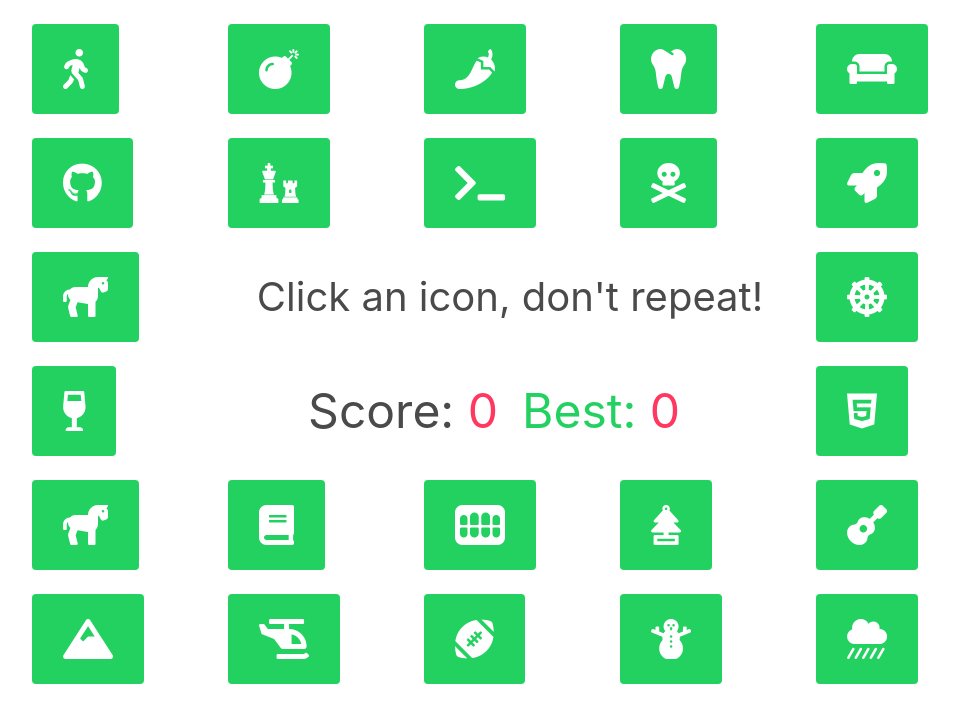
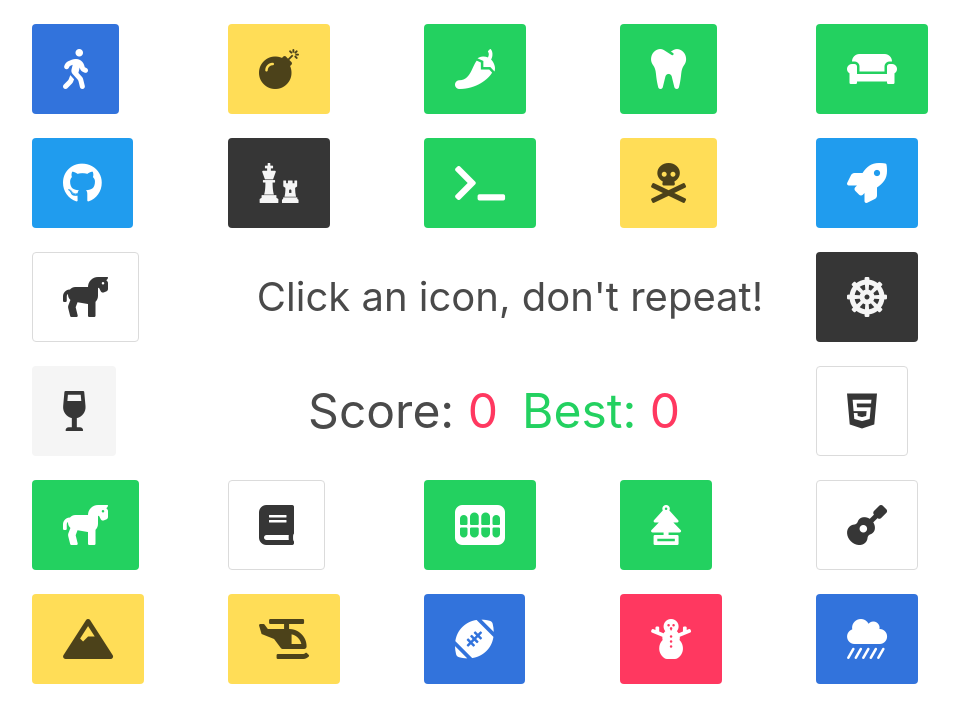
Before and after one commit to JasonSMacias/memory-game, a React (Create React App) app: page / in a window 1280 px wide. Shown: the top 722 px of the page, without its empty margins (130-1089 px from the left). Built offline with nearby package versions, Linux system fonts and the light colour scheme.

Commit message:
set up buttons to randomly be assigned a color

```diff
--- a/src/App.js
+++ b/src/App.js
@@ -28,9 +28,14 @@ class App extends Component {
     if (chosenList.includes(iconName)) {
       // reset score, re-populate icons
       const updatedIconsList = this.state.iconsList
-      .sort(() => 0.5 - Math.random());
+        .sort(() => 0.5 - Math.random());
+      console.log("updated icon list in if: "+updatedIconsList);
+      const updatedColors = this.state.iconColors
+        .sort(() => 0.5 - Math.random());
+        console.log("updated colors in if: "+updatedColors);
       this.setState({
         iconsList: updatedIconsList,
+        iconColors: updatedColors,
         score: 0,
         chosen: [],
         active: "modal is-active",
@@ -47,8 +52,11 @@ class App extends Component {
       };
       const updatedIconsList = this.state.iconsList
       .sort(() => 0.5 - Math.random());
+      const updatedColors = this.state.iconColors
+        .sort(() => 0.5 - Math.random());
       this.setState({
         iconsList: updatedIconsList,
+        iconColors: updatedColors,
         chosen: chosenList,
         score: currentScore,
         highScore: currentHigh
@@ -58,7 +66,11 @@ class App extends Component {
   };
 
   render() {
-    const { iconsList } = this.state;
+    const { iconsList, iconColors } = this.state;
+    console.log(`iconColors: ${iconColors}`);
+    console.log(`iconList: ${iconsList}`);
+    console.log(`iconColors at 0: ${iconColors[0]}`);
+
     return (
       <div className="container">
 
@@ -66,23 +78,28 @@ class App extends Component {
           <div className="column is-2 is-offset-1">
             <ButtonIcon
               icon={iconsList[0]}
+              color={iconColors[0]}
               clickCheck={this.clickCheck}
             />
           </div>
           <ButtonDiv
             icon={iconsList[1]}
+            color={iconColors[1]}
             clickCheck={this.clickCheck}
           />
           <ButtonDiv
             icon={iconsList[2]}
+            color={iconColors[2]}
             clickCheck={this.clickCheck}
           />
           <ButtonDiv
             icon={iconsList[3]}
+            color={iconColors[3]}
             clickCheck={this.clickCheck}
           />
           <ButtonDiv
             icon={iconsList[4]}
+            color={iconColors[4]}
             clickCheck={this.clickCheck}
           />
         </div>
@@ -91,23 +108,28 @@ class App extends Component {
           <div className="column is-2 is-offset-1">
             <ButtonIcon
               icon={iconsList[5]}
+              color={iconColors[5]}
               clickCheck={this.clickCheck}
             />
           </div>
           <ButtonDiv
             icon={iconsList[6]}
+            color={iconColors[6]}
             clickCheck={this.clickCheck}
           />
           <ButtonDiv
             icon={iconsList[7]}
+            color={iconColors[7]}
             clickCheck={this.clickCheck}
           />
           <ButtonDiv
             icon={iconsList[8]}
+            color={iconColors[8]}
             clickCheck={this.clickCheck}
           />
           <ButtonDiv
             icon={iconsList[9]}
+            color={iconColors[9]}
             clickCheck={this.clickCheck}
           />
         </div>
@@ -116,6 +138,7 @@ class App extends Component {
           <div className="column is-2 is-offset-1">
             <ButtonIcon
               icon={iconsList[10]}
+              color={iconColors[10]}
               clickCheck={this.clickCheck}
             />
           </div>
@@ -125,6 +148,7 @@ class App extends Component {
 
           <ButtonDiv
             icon={iconsList[11]}
+            color={iconColors[11]}
             clickCheck={this.clickCheck}
           />
         </div>
@@ -133,6 +157,7 @@ class App extends Component {
           <div className="column is-2 is-offset-1">
             <ButtonIcon
               icon={iconsList[12]}
+              color={iconColors[12]}
               clickCheck={this.clickCheck}
             />
           </div>
@@ -144,6 +169,7 @@ class App extends Component {
           </div>
           <ButtonDiv
             icon={iconsList[13]}
+            color={iconColors[13]}
             clickCheck={this.clickCheck}
           />
         </div>
@@ -152,23 +178,28 @@ class App extends Component {
           <div className="column is-2 is-offset-1">
             <ButtonIcon
               icon={iconsList[14]}
+              color={iconColors[14]}
               clickCheck={this.clickCheck}
             />
           </div>
           <ButtonDiv
             icon={iconsList[15]}
+            color={iconColors[15]}
             clickCheck={this.clickCheck}
           />
           <ButtonDiv
             icon={iconsList[16]}
+            color={iconColors[16]}
             clickCheck={this.clickCheck}
           />
           <ButtonDiv
             icon={iconsList[17]}
+            color={iconColors[17]}
             clickCheck={this.clickCheck}
           />
           <ButtonDiv
             icon={iconsList[18]}
+            color={iconColors[18]}
             clickCheck={this.clickCheck}
           />
         </div>
@@ -177,23 +208,28 @@ class App extends Component {
           <div className="column is-2 is-offset-1">
             <ButtonIcon
               icon={iconsList[19]}
+              color={iconColors[19]}
               clickCheck={this.clickCheck}
             />
           </div>
           <ButtonDiv
             icon={iconsList[20]}
+            color={iconColors[20]}
             clickCheck={this.clickCheck}
           />
           <ButtonDiv
             icon={iconsList[21]}
+            color={iconColors[21]}
             clickCheck={this.clickCheck}
           />
           <ButtonDiv
             icon={iconsList[22]}
+            color={iconColors[22]}
             clickCheck={this.clickCheck}
           />
           <ButtonDiv
             icon={iconsList[23]}
+            color={iconColors[23]}
             clickCheck={this.clickCheck}
           />
         </div>
--- a/src/components/ButtonDiv.js
+++ b/src/components/ButtonDiv.js
@@ -6,6 +6,7 @@ function ButtonDiv(props) {
     <div className="column is-2">
       <ButtonIcon
       icon={props.icon}
+      color={props.color}
       clickCheck={props.clickCheck} />
     </div>
   );
--- a/src/components/ButtonIcon.js
+++ b/src/components/ButtonIcon.js
@@ -3,7 +3,7 @@ import React from 'react';
 function ButtonIcon(props) {
   return (
     <button
-      className="button is-large is-success is-size-3-tablet is-size-2-desktop"
+      className={`button is-large ${props.color} is-size-3-tablet is-size-2-desktop`}
       onClick={() => props.clickCheck(props.icon)}><i className={props.icon}></i>
     </button>
   );
--- a/src/components/Colors.js
+++ b/src/components/Colors.js
@@ -1,41 +1,43 @@
 
-const createArray = () => {
-    const colorsArray = [];
+// const createArray = () => {
+    const Colors = [];
     let i;
     for (i=0; i < 24; i++) {
       const randomNum = Math.floor(Math.random() * 9)
       switch (randomNum) {
         case 1:
-          colorsArray.push("is-light");
+          Colors.push("is-light");
           break;
         case 2:
-          colorsArray.push("is-dark");
+          Colors.push("is-dark");
           break;
         case 3:
-          colorsArray.push("is-primary");
+          Colors.push("is-primary");
           break;
         case 4:
-          colorsArray.push("is-info");
+          Colors.push("is-info");
           break;
         case 5:
-          colorsArray.push("is-link");
+          Colors.push("is-link");
           break;
         case 6:
-          colorsArray.push("is-success");
+          Colors.push("is-success");
           break;
         case 7:
-          colorsArray.push("is-warning");
+          Colors.push("is-warning");
           break;
         case 8:
-          colorsArray.push("is-danger");
+          Colors.push("is-danger");
           break;
         default:
-          colorsArray.push("is-grey");
+          Colors.push("is-grey");
           break;
       };
     }
-    return colorsArray;
-  };
-  let Colors = createArray();
+    // return colorsArray;
+  // };
+  // let Colors = createArray();
+  // let test = createArray();
+  console.log(Colors);
 
   export default Colors;
```
